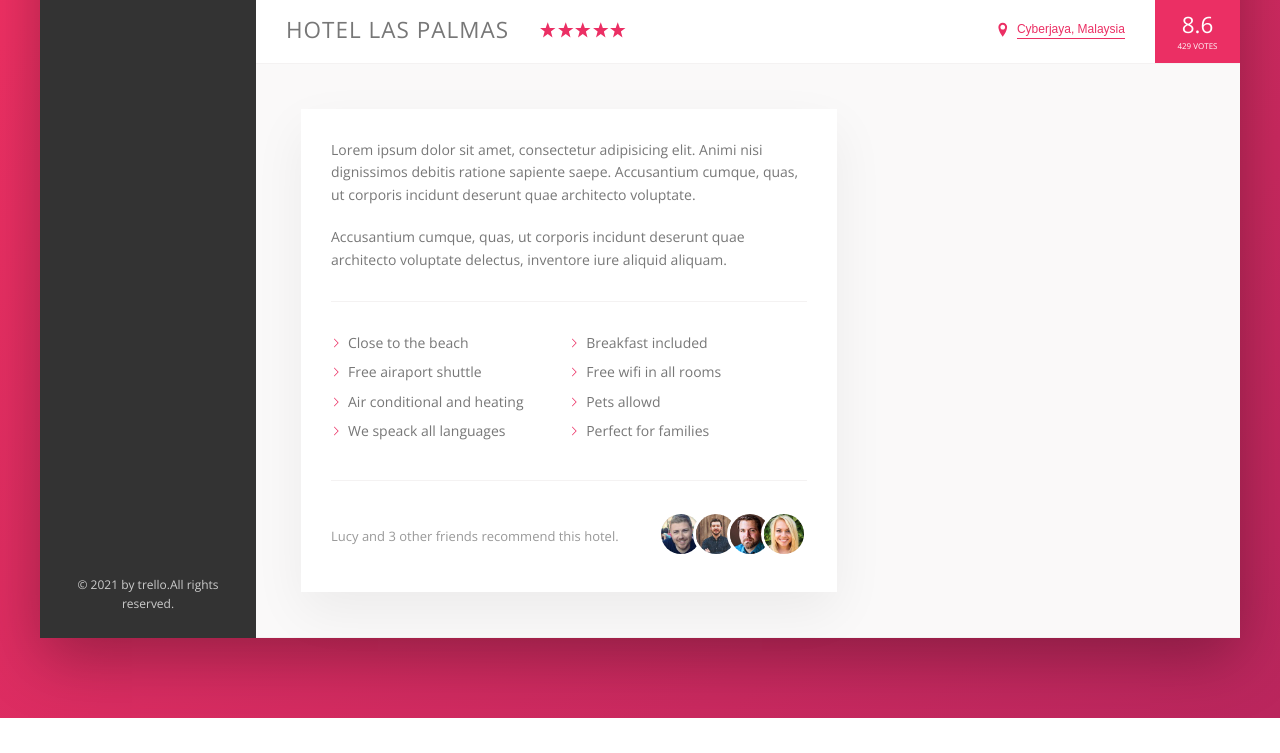
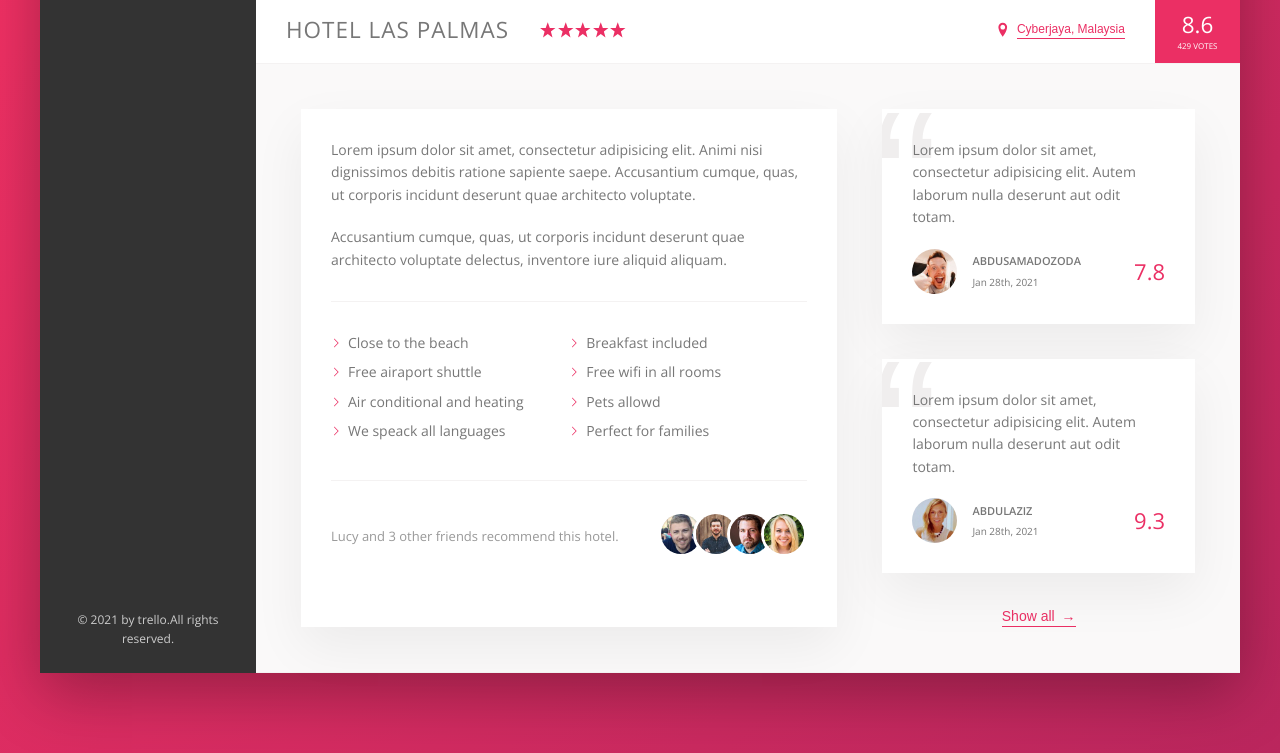
Before and after one commit to abdulazizcode/trillo, a website: page index.html in a window 1280 px wide. Shown: the part 538-1291 px from the top of the page. Before the commit the page ends 1256 px from the top, so only its background shows below. Drawn offline with nearby package versions, Linux system fonts and the light colour scheme; files whose address does not match are found by name.

Commit message:
user review completed

```diff
--- a/index.html
+++ b/index.html
@@ -170,7 +170,35 @@
                        </div>
 
                        <div class="user-reviews">
+                           <figure class="review">
+                               <blockquote class="review__text">
+                                   Lorem ipsum dolor sit amet, consectetur adipisicing elit. Autem laborum nulla deserunt aut odit totam.
+                               </blockquote>
+                               <figcaption class="review__user">
+                                   <img src="img/user-1.jpg" alt="user-1" class="review__photo">
+                                   <div class="review__user-box">
+                                       <p class="review__user-name">Abdusamadozoda</p>
+                                       <p class="review__user-date">Jan 28th, 2021</p>
+                                   </div>
+                                   <div class="review__rating">7.8</div>
+                               </figcaption>
+                           </figure>
 
+                           <figure class="review">
+                            <blockquote class="review__text">
+                                Lorem ipsum dolor sit amet, consectetur adipisicing elit. Autem laborum nulla deserunt aut odit totam.
+                            </blockquote>
+                            <figcaption class="review__user">
+                                <img src="img/user-2.jpg" alt="user-1" class="review__photo">
+                                <div class="review__user-box">
+                                    <p class="review__user-name">Abdulaziz</p>
+                                    <p class="review__user-date">Jan 28th, 2021</p>
+                                </div>
+                                <div class="review__rating">9.3</div>
+                            </figcaption>
+                        </figure>
+
+                        <button class="btn-inline">Show all <span>&rarr;</span></button>
                        </div>
                    </div>
                 </main>
--- a/sass/_components.scss
+++ b/sass/_components.scss
@@ -269,8 +269,18 @@
     transition: all .2s;
     border-bottom:1px solid currentColor;
 
+    & span{
+        margin-left:3px;
+        transition:margin-left .2s
+    }
+
+
     &:hover{
         color:var(--color-grey-dark-1);
+
+        span{
+            margin-left:8px;
+        }
     }
 
     &:focus{
@@ -361,3 +371,66 @@
         }
     }
 }
+
+
+// REVIEWS
+.review{
+    background-color: #fff;
+    box-shadow: 0 2rem 5rem rgba(0,0,0,.06);
+    padding:3rem;
+    margin-bottom: 3.5rem;
+    position:relative;
+    overflow:hidden;
+
+    &__text{
+        margin-bottom:2rem;
+        z-index:10;
+        position:relative;
+    }
+
+    &__user{
+        display:flex;
+        align-items:center;
+    }
+
+    &__photo{
+        height:4.5rem;
+        width:4.5rem;
+        border-radius:50%;
+        margin-right:1.5rem;
+    }
+
+    &__user-box{
+        margin-right:auto;
+    }
+
+    &__user-name{
+        font-size:1.1rem;
+        font-weight:600;
+        text-transform: uppercase;
+        margin-bottom:.4rem;
+    }
+
+    &__user-date{
+        font-size:1rem;
+        color:var(--color-grey=dark-3);
+    }
+
+    &__rating{
+        color:var(--color-primary);
+        font-size:2.2rem;
+        font-weight:300;
+    }
+
+    &::before{
+        content: "\201C";
+        position:absolute;
+        top:-2.75rem;
+        left:-1rem;
+        line-height:1;
+        font-size:20rem;
+        color:var(--color-grey-light-3);
+        font-family: sans-serif;
+        z-index:10;
+    }
+}
--- a/sass/_layout.scss
+++ b/sass/_layout.scss
@@ -35,6 +35,7 @@
 }
 
 .detail{
+    font-size: 1.4rem;
     display:flex;
     padding:4.5rem;
     background-color: var(--color-grey-light-1);
@@ -42,7 +43,6 @@
 }
 
 .description{
-    font-size: 1.4rem;
     flex: 0 0 60%;
     margin-right:4.5rem;
     background-color: #fff;
@@ -53,4 +53,8 @@
 
 .user-reviews{
     flex:1;
+
+    display:flex;
+    flex-direction:column;
+    align-items: center;
 }
```
Also changed, not shown: css/style.css, 1 other file.
